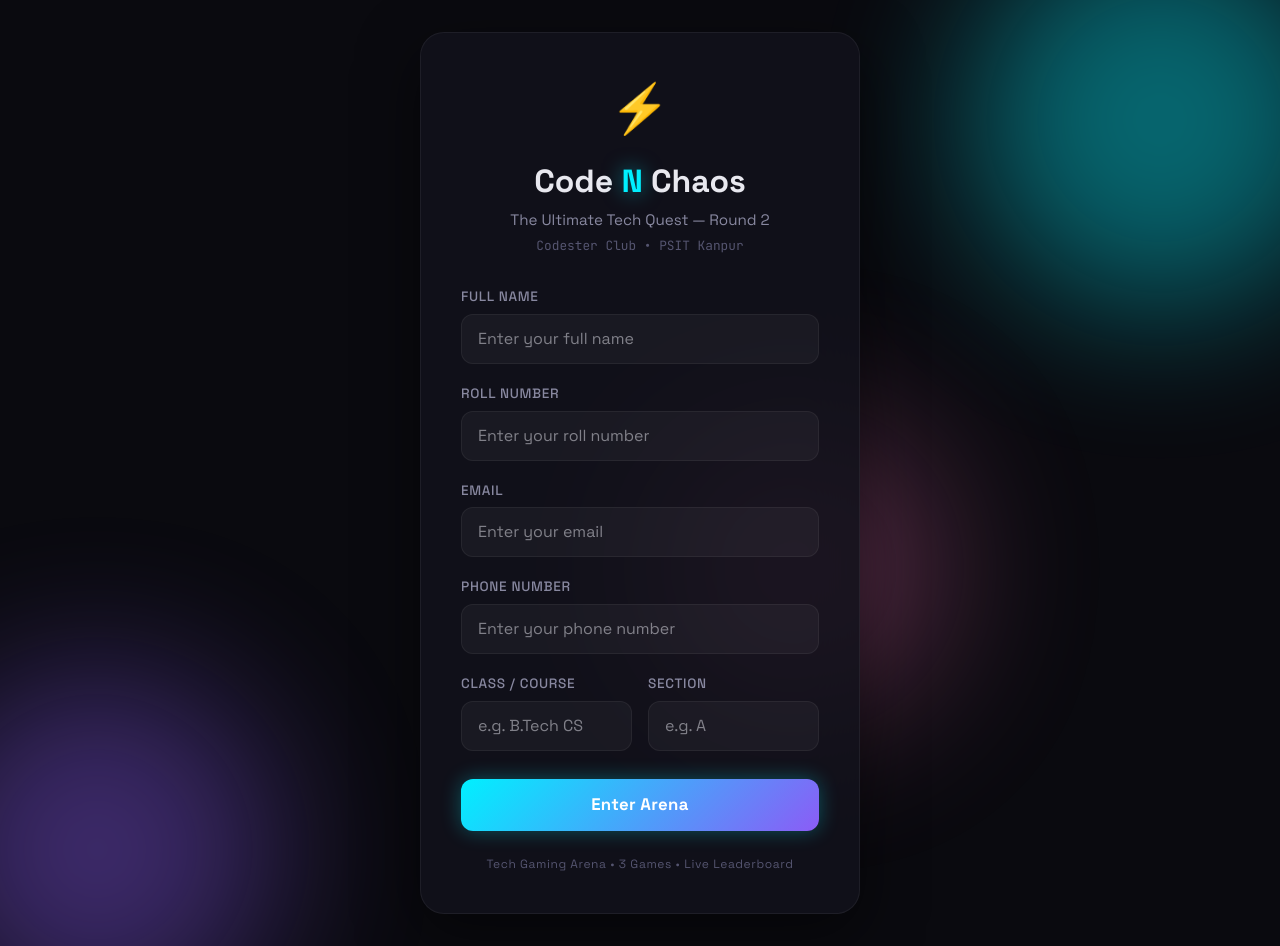
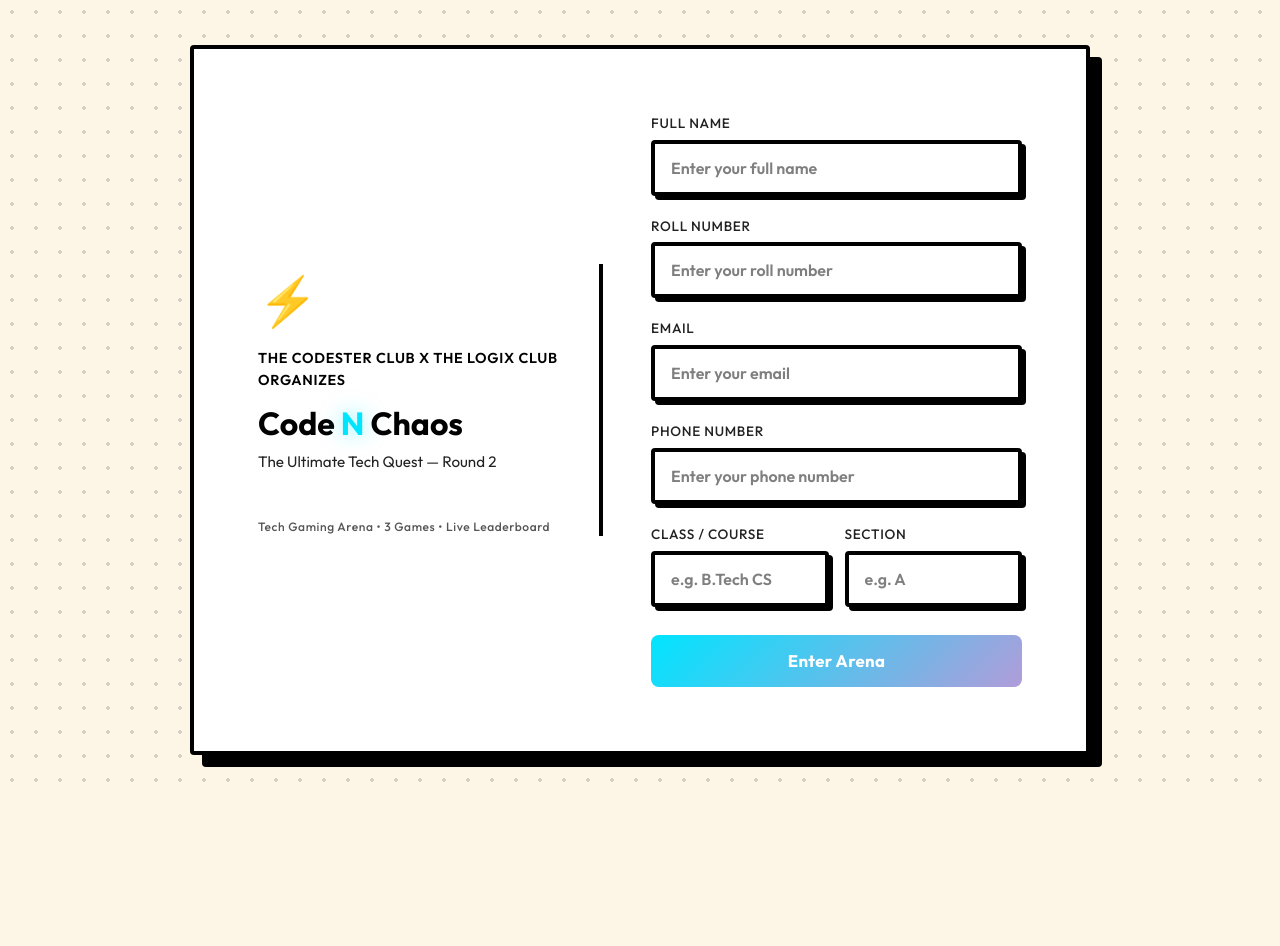
Before and after one commit to Ashwinjauhary/Code-N-Chaos, a React (Vite) app: page / in a window 1280 px wide. After the commit the page ends 800 px from the top, so only its background shows below. Built offline with nearby package versions, Linux system fonts and the light colour scheme; no server answers.

Commit message:
Apply Neobrutalism theme, fix game over logic, and update login structure

```diff
--- a/src/index.css
+++ b/src/index.css
@@ -1,50 +1,52 @@
-@import url('https://fonts.googleapis.com/css2?family=Space+Grotesk:wght@300;400;500;600;700&family=JetBrains+Mono:wght@400;500;600&display=swap');
+@import url('https://fonts.googleapis.com/css2?family=Outfit:wght@400;500;600;700;800;900&family=Inter:wght@400;500;600;700&display=swap');
 @import "tailwindcss";
 
 /* ============================================================
-   Code N Chaos â€” Design System
-   Dark cyber theme with neon accents
+   Code N Chaos — Design System
+   Neobrutalism Theme
    ============================================================ */
 
 /* ============================================================
    CSS Variables
    ============================================================ */
 :root {
-  --bg-primary: #0a0a0f;
-  --bg-secondary: #111118;
-  --bg-card: rgba(18, 18, 28, 0.85);
-  --bg-card-hover: rgba(24, 24, 38, 0.9);
-  --bg-glass: rgba(255, 255, 255, 0.03);
-
-  --text-primary: #e8e8ef;
-  --text-secondary: #8888a0;
-  --text-muted: #555570;
-
-  --accent-cyan: #00f0ff;
-  --accent-purple: #8b5cf6;
-  --accent-pink: #f472b6;
-  --accent-green: #34d399;
-  --accent-yellow: #fbbf24;
-  --accent-red: #ef4444;
-  --accent-orange: #fb923c;
-
-  --glow-cyan: 0 0 20px rgba(0, 240, 255, 0.3);
-  --glow-purple: 0 0 20px rgba(139, 92, 246, 0.3);
-  --glow-green: 0 0 20px rgba(52, 211, 153, 0.3);
-
-  --border-subtle: rgba(255, 255, 255, 0.06);
-  --border-active: rgba(0, 240, 255, 0.3);
-
-  --radius-sm: 8px;
-  --radius-md: 12px;
-  --radius-lg: 16px;
-  --radius-xl: 24px;
-
-  --font-sans: 'Space Grotesk', system-ui, -apple-system, sans-serif;
-  --font-mono: 'JetBrains Mono', 'Fira Code', monospace;
-
-  --transition-fast: 150ms cubic-bezier(0.4, 0, 0.2, 1);
-  --transition-base: 250ms cubic-bezier(0.4, 0, 0.2, 1);
+  --bg-primary: #fdf5e6;
+  --bg-secondary: #ffffff;
+  --bg-card: #ffffff;
+  --bg-card-hover: #f4f4f0;
+  --bg-glass: rgba(255, 255, 255, 0.95);
+
+  --text-primary: #000000;
+  --text-secondary: #222222;
+  --text-muted: #555555;
+
+  --accent-cyan: #00e5ff;
+  --accent-purple: #b19cd9;
+  --accent-pink: #ffb6c1;
+  --accent-green: #39ff14;
+  --accent-yellow: #ffff00;
+  --accent-red: #ff4757;
+  --accent-blue: #4285f4;
+
+  --shadow-brutal-sm: 4px 4px 0px #000000;
+  --shadow-brutal: 8px 8px 0px #000000;
+  --shadow-brutal-lg: 12px 12px 0px #000000;
+  --shadow-brutal-active: 2px 2px 0px #000000;
+
+  --border-thick: 4px solid #000000;
+  --border-subtle: 3px solid #000000;
+  --border-active: 4px solid var(--accent-blue);
+
+  --radius-sm: 4px;
+  --radius-md: 8px;
+  --radius-lg: 12px;
+  --radius-xl: 16px;
+
+  --font-sans: 'Outfit', system-ui, -apple-system, sans-serif;
+  --font-mono: 'Inter', system-ui, sans-serif;
+
+  --transition-fast: 150ms ease;
+  --transition-base: 250ms ease;
 }
 
 /* ============================================================
@@ -73,10 +75,10 @@
 /* ============================================================
    Scrollbar
    ============================================================ */
-::-webkit-scrollbar { width: 6px; }
-::-webkit-scrollbar-track { background: transparent; }
-::-webkit-scrollbar-thumb { background: rgba(255,255,255,0.1); border-radius: 3px; }
-::-webkit-scrollbar-thumb:hover { background: rgba(255,255,255,0.2); }
+::-webkit-scrollbar { width: 10px; }
+::-webkit-scrollbar-track { background: var(--bg-primary); border-left: var(--border-subtle); }
+::-webkit-scrollbar-thumb { background: #000; border-radius: 0px; border: 2px solid var(--bg-primary); }
+::-webkit-scrollbar-thumb:hover { background: var(--accent-blue); }
 
 /* ============================================================
    Layout
@@ -106,9 +108,8 @@
   align-items: center;
   justify-content: space-between;
   padding: 0.75rem 2rem;
-  background: rgba(10, 10, 15, 0.9);
-  backdrop-filter: blur(20px);
-  border-bottom: 1px solid var(--border-subtle);
+  background: var(--bg-card);
+  border-bottom: var(--border-thick);
   position: sticky;
   top: 0;
   z-index: 100;
@@ -152,8 +153,11 @@
 }
 
 .nav-link:hover, .nav-link.active {
-  color: var(--accent-cyan);
-  background: rgba(0, 240, 255, 0.08);
+  color: #000;
+  background: var(--accent-yellow);
+  box-shadow: var(--shadow-brutal-active);
+  transform: translate(-2px, -2px);
+  border: var(--border-subtle);
 }
 
 .nav-user {
@@ -161,8 +165,8 @@
   flex-direction: column;
   align-items: flex-end;
   padding: 0 0.5rem;
-  border-left: 1px solid var(--border-subtle);
-  border-right: 1px solid var(--border-subtle);
+  border-left: var(--border-subtle);
+  border-right: var(--border-subtle);
   margin: 0 0.25rem;
 }
 
@@ -198,102 +202,119 @@
    Buttons
    ============================================================ */
 .btn-primary {
-  background: linear-gradient(135deg, var(--accent-cyan), var(--accent-purple));
-  color: #fff;
-  border: none;
+  background: var(--accent-yellow);
+  color: #000;
+  border: var(--border-thick);
   padding: 0.75rem 2rem;
-  border-radius: var(--radius-md);
+  border-radius: var(--radius-sm);
   font-size: 1rem;
-  font-weight: 600;
+  font-weight: 700;
   font-family: var(--font-sans);
   cursor: pointer;
-  transition: var(--transition-base);
-  box-shadow: var(--glow-cyan);
+  transition: var(--transition-fast);
+  box-shadow: var(--shadow-brutal);
 }
 
 .btn-primary:hover {
-  transform: translateY(-2px);
-  box-shadow: 0 0 30px rgba(0, 240, 255, 0.4);
+  transform: translate(4px, 4px);
+  box-shadow: var(--shadow-brutal-sm);
 }
 
 .btn-primary:disabled {
   opacity: 0.5;
   cursor: not-allowed;
   transform: none;
+  box-shadow: var(--shadow-brutal);
 }
 
 .btn-secondary {
-  background: var(--bg-card);
-  color: var(--text-primary);
-  border: 1px solid var(--border-subtle);
+  background: #ffffff;
+  color: #000;
+  border: var(--border-thick);
   padding: 0.6rem 1.2rem;
-  border-radius: var(--radius-md);
-  font-size: 0.9rem;
-  font-weight: 500;
-  font-family: var(--font-sans);
-  cursor: pointer;
-  transition: var(--transition-fast);
-}
-
-.btn-secondary:hover {
-  background: var(--bg-card-hover);
-  border-color: var(--border-active);
-}
-
-.btn-success {
-  background: rgba(52, 211, 153, 0.15);
-  color: var(--accent-green);
-  border: 1px solid rgba(52, 211, 153, 0.3);
-  padding: 0.6rem 1.2rem;
-  border-radius: var(--radius-md);
+  border-radius: var(--radius-sm);
   font-size: 0.9rem;
   font-weight: 600;
   font-family: var(--font-sans);
   cursor: pointer;
   transition: var(--transition-fast);
-}
-
-.btn-success:hover {
-  background: rgba(52, 211, 153, 0.25);
-}
-
-.btn-success:disabled { opacity: 0.5; cursor: not-allowed; }
-
-.btn-danger {
-  background: rgba(239, 68, 68, 0.15);
-  color: var(--accent-red);
-  border: 1px solid rgba(239, 68, 68, 0.3);
+  box-shadow: var(--shadow-brutal-sm);
+}
+
+.btn-secondary:hover {
+  background: var(--bg-card-hover);
+  transform: translate(2px, 2px);
+  box-shadow: var(--shadow-brutal-active);
+}
+
+.btn-success {
+  background: var(--accent-green);
+  color: #000;
+  border: var(--border-thick);
   padding: 0.6rem 1.2rem;
-  border-radius: var(--radius-md);
+  border-radius: var(--radius-sm);
   font-size: 0.9rem;
-  font-weight: 600;
+  font-weight: 700;
   font-family: var(--font-sans);
   cursor: pointer;
   transition: var(--transition-fast);
+  box-shadow: var(--shadow-brutal-sm);
+}
+
+.btn-success:hover {
+  transform: translate(2px, 2px);
+  box-shadow: var(--shadow-brutal-active);
+}
+
+.btn-success:disabled { opacity: 0.5; cursor: not-allowed; }
+
+.btn-danger {
+  background: var(--accent-red);
+  color: #fff;
+  border: var(--border-thick);
+  padding: 0.6rem 1.2rem;
+  border-radius: var(--radius-sm);
+  font-size: 0.9rem;
+  font-weight: 700;
+  font-family: var(--font-sans);
+  cursor: pointer;
+  transition: var(--transition-fast);
+  box-shadow: var(--shadow-brutal-sm);
 }
 
 .btn-danger:hover {
-  background: rgba(239, 68, 68, 0.25);
+  transform: translate(2px, 2px);
+  box-shadow: var(--shadow-brutal-active);
 }
 
 .btn-danger:disabled { opacity: 0.5; cursor: not-allowed; }
 
 .btn-submit {
-  background: linear-gradient(135deg, var(--accent-cyan), var(--accent-purple));
+  background: var(--accent-blue);
   color: #fff;
-  border: none;
+  border: var(--border-thick);
   padding: 0.75rem 1.5rem;
-  border-radius: var(--radius-md);
-  font-size: 0.95rem;
-  font-weight: 600;
+  border-radius: var(--radius-sm);
+  font-size: 1rem;
+  font-weight: 700;
   font-family: var(--font-sans);
   cursor: pointer;
   transition: var(--transition-fast);
   white-space: nowrap;
-}
-
-.btn-submit:hover { opacity: 0.9; }
-.btn-submit:disabled { opacity: 0.4; cursor: not-allowed; }
+  box-shadow: var(--shadow-brutal);
+}
+
+.btn-submit:hover {
+  transform: translate(4px, 4px);
+  box-shadow: var(--shadow-brutal-sm);
+}
+
+.btn-submit:disabled {
+  opacity: 0.6;
+  cursor: not-allowed;
+  transform: none;
+  box-shadow: var(--shadow-brutal);
+}
 
 /* ============================================================
    Spinner
@@ -337,29 +358,33 @@
 
 .form-group input, .admin-login-card input {
   width: 100%;
-  background: rgba(255, 255, 255, 0.04);
-  border: 1px solid var(--border-subtle);
+  background: #ffffff;
+  border: var(--border-thick);
   color: var(--text-primary);
   padding: 0.75rem 1rem;
-  border-radius: var(--radius-md);
+  border-radius: var(--radius-sm);
   font-size: 1rem;
+  font-weight: 600;
   font-family: var(--font-sans);
   transition: var(--transition-fast);
   outline: none;
+  box-shadow: var(--shadow-brutal-sm);
 }
 
 .form-group input:focus, .admin-login-card input:focus {
-  border-color: var(--accent-cyan);
-  box-shadow: 0 0 0 3px rgba(0, 240, 255, 0.1);
+  border-color: var(--accent-blue);
+  transform: translate(2px, 2px);
+  box-shadow: var(--shadow-brutal-active);
 }
 
 .form-error {
-  background: rgba(239, 68, 68, 0.1);
-  border: 1px solid rgba(239, 68, 68, 0.3);
+  background: #ffcccc;
+  border: var(--border-subtle);
   color: var(--accent-red);
   padding: 0.6rem 1rem;
   border-radius: var(--radius-sm);
   font-size: 0.85rem;
+  font-weight: 600;
 }
 
 /* ============================================================
@@ -378,68 +403,65 @@
 .login-bg-effects {
   position: absolute;
   inset: 0;
-  overflow: hidden;
+  background-image: radial-gradient(#000 2px, transparent 2px);
+  background-size: 24px 24px;
+  opacity: 0.15;
   z-index: 0;
 }
 
 .bg-orb {
-  position: absolute;
-  border-radius: 50%;
-  filter: blur(80px);
-  opacity: 0.4;
-  animation: orbFloat 8s ease-in-out infinite;
-}
-
-.orb-1 {
-  width: 400px;
-  height: 400px;
-  background: var(--accent-cyan);
-  top: -100px;
-  right: -100px;
-  animation-delay: 0s;
-}
-
-.orb-2 {
-  width: 350px;
-  height: 350px;
-  background: var(--accent-purple);
-  bottom: -80px;
-  left: -80px;
-  animation-delay: -3s;
-}
-
-.orb-3 {
-  width: 250px;
-  height: 250px;
-  background: var(--accent-pink);
-  top: 50%;
-  left: 50%;
-  transform: translate(-50%, -50%);
-  animation-delay: -5s;
-}
-
-@keyframes orbFloat {
-  0%, 100% { transform: translate(0, 0) scale(1); }
-  33% { transform: translate(30px, -30px) scale(1.1); }
-  66% { transform: translate(-20px, 20px) scale(0.95); }
+  display: none;
 }
 
 .login-container {
   position: relative;
   z-index: 1;
   width: 100%;
-  max-width: 440px;
-  background: var(--bg-card);
-  backdrop-filter: blur(24px);
-  border: 1px solid var(--border-subtle);
-  border-radius: var(--radius-xl);
+  max-width: 900px;
+  background: #ffffff;
+  border: var(--border-thick);
+  border-radius: var(--radius-sm);
   padding: 2.5rem;
-  box-shadow: 0 20px 60px rgba(0, 0, 0, 0.5);
+  box-shadow: var(--shadow-brutal-lg);
+  display: flex;
+  flex-direction: column;
+  gap: 2rem;
+}
+
+@media (min-width: 768px) {
+  .login-container {
+    flex-direction: row;
+    align-items: center;
+    padding: 4rem;
+  }
+}
+
+.login-left-pane {
+  display: flex;
+  flex-direction: column;
+  align-items: center;
+  text-align: center;
+}
+
+@media (min-width: 768px) {
+  .login-left-pane {
+    flex: 1;
+    align-items: flex-start;
+    text-align: left;
+    padding-right: 2rem;
+    border-right: var(--border-thick);
+  }
 }
 
 .login-header {
-  text-align: center;
-  margin-bottom: 2rem;
+  margin-bottom: 1rem;
+}
+
+.login-footer {
+  font-size: 0.85rem;
+  color: var(--text-muted);
+  font-weight: 500;
+  margin-top: 1rem;
 }
 
 .login-logo {
@@ -466,15 +488,25 @@
 }
 
 .login-club {
-  font-size: 0.8rem;
-  color: var(--text-muted);
-  font-family: var(--font-mono);
+  font-size: 0.9rem;
+  font-weight: 600;
+  color: var(--text-primary);
+  text-transform: uppercase;
+  letter-spacing: 0.05em;
+  margin-bottom: 0.5rem;
 }
 
 .login-form {
   display: flex;
   flex-direction: column;
   gap: 1.25rem;
+}
+
+@media (min-width: 768px) {
+  .login-form {
+    flex: 1.2;
+    padding-left: 1rem;
+  }
 }
 
 .login-btn {
@@ -543,13 +575,11 @@
 }
 
 .lobby-header h1 {
-  font-size: 2rem;
-  font-weight: 700;
+  font-size: 2.2rem;
+  font-weight: 800;
   margin-bottom: 1rem;
-  background: linear-gradient(135deg, var(--accent-cyan), var(--accent-purple));
-  -webkit-background-clip: text;
-  -webkit-text-fill-color: transparent;
-  background-clip: text;
+  color: var(--text-primary);
+  text-transform: uppercase;
 }
 
 .event-status-badge {
@@ -626,32 +656,23 @@
 }
 
 .game-card {
-  background: var(--bg-card);
-  border: 1px solid var(--border-subtle);
-  border-radius: var(--radius-lg);
+  background: #ffffff;
+  border: var(--border-thick);
+  border-radius: var(--radius-md);
   padding: 2rem 1.5rem;
   text-align: center;
   cursor: pointer;
-  transition: var(--transition-base);
-  position: relative;
-  overflow: hidden;
-}
-
-.game-card::before {
-  content: '';
-  position: absolute;
-  inset: 0;
-  background: linear-gradient(135deg, transparent, rgba(0, 240, 255, 0.03));
-  opacity: 0;
-  transition: var(--transition-base);
-}
-
-.game-card.unlocked:hover::before {
-  opacity: 1;
+  transition: var(--transition-fast);
+  box-shadow: var(--shadow-brutal);
+}
+
+.game-card.unlocked:hover {
+  transform: translate(-4px, -4px);
+  box-shadow: var(--shadow-brutal-lg);
 }
 
 .game-card.unlocked {
-  border-color: rgba(0, 240, 255, 0.2);
+  border-color: #000;
 }
 
 .game-card.locked {
@@ -660,7 +681,8 @@
 }
 
 .game-card.completed {
-  border-color: rgba(52, 211, 153, 0.3);
+  background: #e6ffe6;
+  border-color: #000;
   cursor: default;
 }
 
@@ -713,12 +735,10 @@
 }
 
 .game-info h2 {
-  font-size: 1.4rem;
-  font-weight: 700;
-  background: linear-gradient(135deg, var(--accent-cyan), var(--accent-purple));
-  -webkit-background-clip: text;
-  -webkit-text-fill-color: transparent;
-  background-clip: text;
+  font-size: 1.6rem;
+  font-weight: 800;
+  color: var(--text-primary);
+  text-transform: uppercase;
 }
 
 .game-progress {
@@ -742,8 +762,8 @@
 
 .game-score .score-value {
   font-size: 1.8rem;
-  font-weight: 700;
-  color: var(--accent-cyan);
+  font-weight: 800;
+  color: var(--accent-blue);
   font-family: var(--font-mono);
   line-height: 1;
 }
@@ -824,21 +844,23 @@
 
 .answer-input {
   flex: 1;
-  background: rgba(255, 255, 255, 0.04);
-  border: 1px solid var(--border-subtle);
+  background: #ffffff;
+  border: var(--border-thick);
   color: var(--text-primary);
   padding: 0.85rem 1.25rem;
-  border-radius: var(--radius-md);
+  border-radius: var(--radius-sm);
   font-size: 1.1rem;
   font-family: var(--font-sans);
   outline: none;
   transition: var(--transition-fast);
   text-align: center;
+  box-shadow: var(--shadow-brutal-sm);
 }
 
 .answer-input:focus {
-  border-color: var(--accent-cyan);
-  box-shadow: 0 0 0 3px rgba(0, 240, 255, 0.1);
+  border-color: var(--accent-blue);
+  transform: translate(2px, 2px);
+  box-shadow: var(--shadow-brutal-active);
 }
 
 .answer-feedback {
@@ -892,10 +914,12 @@
 
 .crossword-grid {
   display: grid;
-  gap: 2px;
-  background: rgba(255, 255, 255, 0.05);
-  border-radius: var(--radius-md);
-  padding: 2px;
+  gap: 3px;
+  background: #000;
+  border: var(--border-thick);
+  border-radius: 0;
+  padding: 3px;
+  box-shadow: var(--shadow-brutal);
 }
 
 .crossword-cell {
@@ -912,26 +936,24 @@
 }
 
 .crossword-cell.white {
-  background: rgba(255, 255, 255, 0.06);
-  border: 1px solid rgba(255, 255, 255, 0.08);
-  border-radius: 4px;
+  background: #ffffff;
+  border: none;
+  border-radius: 0;
   cursor: pointer;
   transition: var(--transition-fast);
 }
 
 .crossword-cell.white.selected {
-  border-color: var(--accent-cyan);
-  box-shadow: inset 0 0 10px rgba(0, 240, 255, 0.15);
+  background: var(--accent-yellow);
+  box-shadow: inset 0 0 0 2px #000;
 }
 
 .crossword-cell.white.highlighted {
-  background: rgba(0, 240, 255, 0.08);
-  border-color: rgba(0, 240, 255, 0.2);
+  background: #e0f7fa;
 }
 
 .crossword-cell.white.correct-word {
-  background: rgba(52, 211, 153, 0.1);
-  border-color: rgba(52, 211, 153, 0.3);
+  background: #e6ffe6;
 }
 
 .cell-number {
@@ -1660,9 +1682,9 @@
   }
 }
 .anti-cheat-active { user-select: none; -webkit-user-select: none; }
-.anti-cheat-overlay { position: fixed; top: 0; left: 0; right: 0; bottom: 0; background: rgba(10, 10, 15, 0.95); z-index: 9999; display: flex; align-items: center; justify-content: center; backdrop-filter: blur(10px); }
-.anti-cheat-overlay.warning-bg { background: rgba(255, 0, 0, 0.2); }
-.anti-cheat-modal { background: var(--bg-dark); padding: 2rem; border-radius: 1rem; border: 1px solid rgba(255, 255, 255, 0.1); max-width: 500px; text-align: left; box-shadow: 0 10px 30px rgba(0,0,0,0.5); }
-.anti-cheat-modal h2 { margin-top: 0; color: var(--text-light); }
-.anti-cheat-modal.warning { border-color: #ff4444; }
-.anti-cheat-modal.warning h2 { color: #ff4444; }
+.anti-cheat-overlay { position: fixed; top: 0; left: 0; right: 0; bottom: 0; background: rgba(0, 0, 0, 0.85); z-index: 9999; display: flex; align-items: center; justify-content: center; backdrop-filter: blur(10px); }
+.anti-cheat-overlay.warning-bg { background: rgba(255, 0, 0, 0.4); }
+.anti-cheat-modal { background: #ffffff; padding: 2rem; border-radius: var(--radius-md); border: var(--border-thick); max-width: 500px; text-align: left; box-shadow: var(--shadow-brutal-lg); }
+.anti-cheat-modal h2 { margin-top: 0; color: var(--text-primary); font-weight: 800; }
+.anti-cheat-modal.warning { border-color: var(--accent-red); box-shadow: 12px 12px 0px var(--accent-red); }
+.anti-cheat-modal.warning h2 { color: var(--accent-red); }
--- a/src/pages/CrosswordGame.tsx
+++ b/src/pages/CrosswordGame.tsx
@@ -85,6 +85,7 @@
   const submitFinalScore = useCallback(async (finalScore: number) => {
     if (submitted || !participant) return;
     setSubmitted(true);
+    setGameOver(true);
 
     const timeSeconds = Math.floor((Date.now() - startTimeRef.current) / 1000);
 
--- a/src/pages/Login.tsx
+++ b/src/pages/Login.tsx
@@ -107,8 +107,9 @@
           animate={{ opacity: 1, scale: 1, y: 0 }}
           transition={{ duration: 0.6, ease: 'easeOut' }}
         >
-          <div className="login-header">
-            <motion.div
+          <div className="login-left-pane">
+            <div className="login-header">
+              <motion.div
               className="login-logo"
               initial={{ scale: 0 }}
               animate={{ scale: 1 }}
@@ -116,11 +117,16 @@
             >
               ⚡
             </motion.div>
+            <p className="login-club">The Codester Club x The Logix Club Organizes</p>
             <h1 className="login-title">
               Code <span className="highlight">N</span> Chaos
             </h1>
             <p className="login-subtitle">The Ultimate Tech Quest — Round 2</p>
-            <p className="login-club">Codester Club • PSIT Kanpur</p>
+            </div>
+
+            <div className="login-footer">
+              <p>Tech Gaming Arena • 3 Games • Live Leaderboard</p>
+            </div>
           </div>
 
           <form onSubmit={handleSubmit} className="login-form">
@@ -130,7 +136,7 @@
                 id="name"
                 type="text"
                 value={name}
-                onChange={(e) => setName(e.target.value)}
+                onChange={(e) => setName(e.target.value.replace(/[^a-zA-Z\s]/g, ''))}
                 placeholder="Enter your full name"
                 autoComplete="off"
                 disabled={loading}
@@ -143,7 +149,7 @@
                 id="roll-number"
                 type="text"
                 value={rollNumber}
-                onChange={(e) => setRollNumber(e.target.value)}
+                onChange={(e) => setRollNumber(e.target.value.replace(/\D/g, ''))}
                 placeholder="Enter your roll number"
                 autoComplete="off"
                 disabled={loading}
@@ -169,7 +175,8 @@
                 id="phone-number"
                 type="tel"
                 value={phoneNumber}
-                onChange={(e) => setPhoneNumber(e.target.value)}
+                onChange={(e) => setPhoneNumber(e.target.value.replace(/\D/g, ''))}
+                maxLength={10}
                 placeholder="Enter your phone number"
                 autoComplete="tel"
                 disabled={loading}
@@ -183,7 +190,7 @@
                   id="class-name"
                   type="text"
                   value={className}
-                  onChange={(e) => setClassName(e.target.value)}
+                  onChange={(e) => setClassName(e.target.value.toUpperCase())}
                   placeholder="e.g. B.Tech CS"
                   autoComplete="off"
                   disabled={loading}
@@ -196,7 +203,7 @@
                   id="section"
                   type="text"
                   value={section}
-                  onChange={(e) => setSection(e.target.value)}
+                  onChange={(e) => setSection(e.target.value.toUpperCase())}
                   placeholder="e.g. A"
                   autoComplete="off"
                   disabled={loading}
@@ -231,10 +238,6 @@
               )}
             </motion.button>
           </form>
-
-          <div className="login-footer">
-            <p>Tech Gaming Arena • 3 Games • Live Leaderboard</p>
-          </div>
         </motion.div>
       </div>
     </Layout>
--- a/src/pages/WordSearchGame.tsx
+++ b/src/pages/WordSearchGame.tsx
@@ -80,6 +80,7 @@
   const submitFinalScore = useCallback(async (finalScore: number) => {
     if (submitted || !participant) return;
     setSubmitted(true);
+    setGameOver(true);
 
     const timeSeconds = Math.floor((Date.now() - startTimeRef.current) / 1000);
 
```
